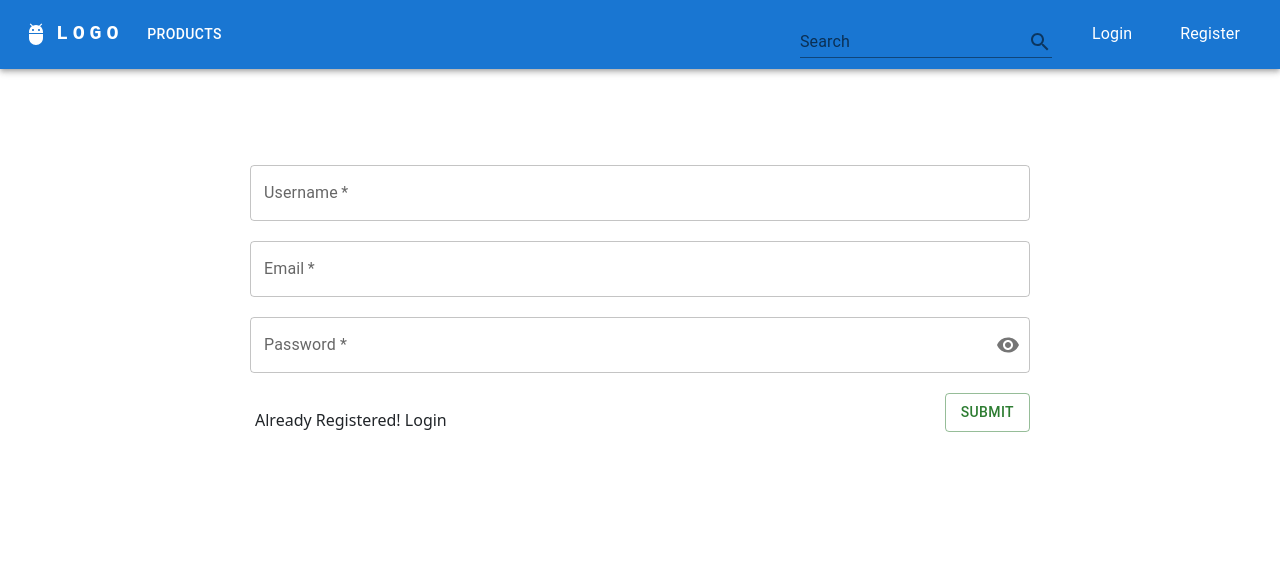
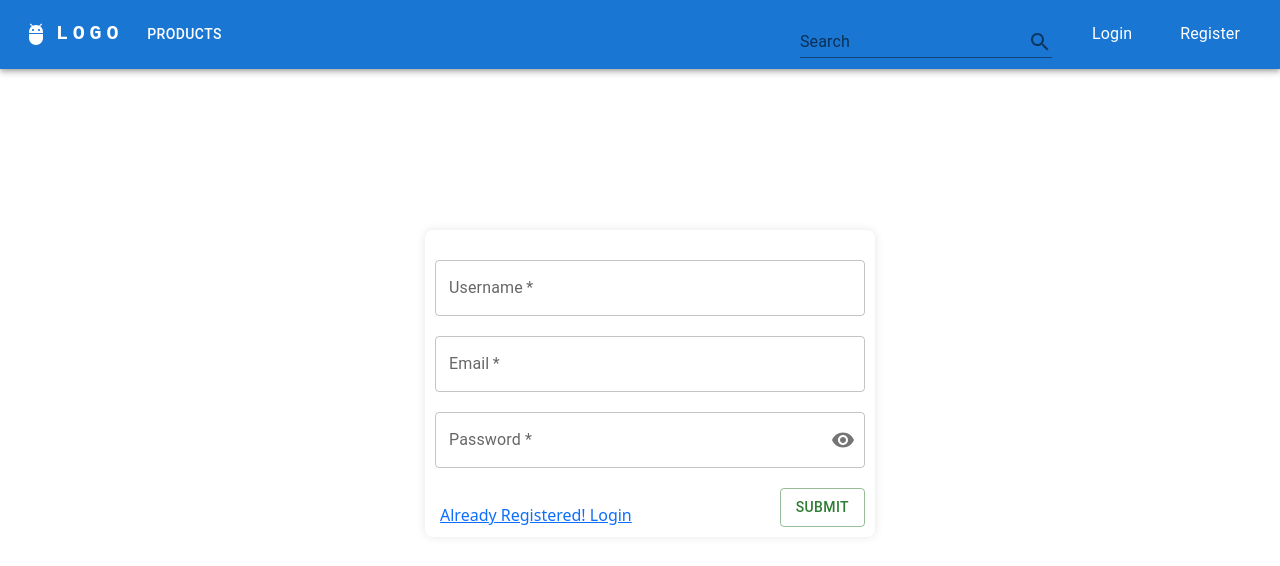
Before and after one commit to VikranthKA/eCommerce-ZIDIOPROJECT, a React (Create React App) app in the folder frontend/: page /register in a window 1280 px wide. Shown: the top 566 px of the page. Built offline with nearby package versions, Linux system fonts and the light colour scheme.

Commit message:
completed the redux persist and role based page access

```diff
--- a/frontend/src/App.js
+++ b/frontend/src/App.js
@@ -7,17 +7,20 @@ import ContactUs from "./pages/ContactUs"
 import Products from './pages/Products'
 import Profile from './pages/Profile/Profile'
 // import {STL,GLB} from './components/3D/Three'
+import Dashboard from './components/Admin/Dashboard/Dashboard'
 import Login from './pages/Login'
 import Register from './pages/Register'
 // import Spline from '@splinetool/react-spline/next';
 import axios from './Utils/api_resources/axios'
 import {verifyLogin} from "./react-redux/slices/actions/userActions"
-import { useAppDispatch } from './react-redux/hooks/reduxHooks'
+import { useAppDispatch, useAppSelector } from './react-redux/hooks/reduxHooks'
 
 
 
 const App = () => {
   const dispatch = useAppDispatch()
+  const userData = useAppSelector(state=>state.user)
+
   useEffect(()=>{
     (async()=>{
       // dispatch(verifyLogin())
@@ -30,7 +33,7 @@ const App = () => {
 
       <Header/>
       <Routes>
-        <Route path="/" element={<Home/>}/>
+        <Route path="/" element={userData.isLogin && userData.decodedData.role==="Customer" && <Home/> || userData.decodedData==="Admin" || "SuperAdmin" && <Dashboard/> }/>
         <Route path="/aboutUS" element={<AboutUs/>}/>
         <Route path="/contactUS" element={<ContactUs/>}/>
         <Route path="/products" element={<Products/>}/>
--- a/frontend/src/components/Admin/Dashboard/Dashboard.jsx
+++ b/frontend/src/components/Admin/Dashboard/Dashboard.jsx
@@ -1,15 +1,15 @@
 import React from 'react';
 import clsx from 'clsx';
-import { makeStyles } from '@material-ui/core/styles';
-import Drawer from '@material-ui/core/Drawer';
-import Button from '@material-ui/core/Button';
-import List from '@material-ui/core/List';
-import Divider from '@material-ui/core/Divider';
-import ListItem from '@material-ui/core/ListItem';
-import ListItemIcon from '@material-ui/core/ListItemIcon';
-import ListItemText from '@material-ui/core/ListItemText';
-import InboxIcon from '@material-ui/icons/MoveToInbox';
-import MailIcon from '@material-ui/icons/Mail';
+import { makeStyles } from '@mui/styles';
+import Drawer from '@mui/material/Drawer';
+import Button from '@mui/material/Button';
+import List from '@mui/material/List';
+import Divider from '@mui/material/Divider';
+import ListItem from '@mui/material/ListItem';
+import ListItemIcon from '@mui/material/ListItemIcon';
+import ListItemText from '@mui/material/ListItemText';
+import MoveToInboxIcon from '@mui/icons-material/MoveToInbox';
+import MailIcon from '@mui/icons-material/Mail';
 
 const useStyles = makeStyles({
   list: {
@@ -49,7 +49,7 @@ export default function TemporaryDrawer() {
       <List>
         {['Inbox', 'Starred', 'Send email', 'Drafts'].map((text, index) => (
           <ListItem button key={text}>
-            <ListItemIcon>{index % 2 === 0 ? <InboxIcon /> : <MailIcon />}</ListItemIcon>
+            <ListItemIcon>{index % 2 === 0 ? <MoveToInboxIcon /> : <MailIcon />}</ListItemIcon>
             <ListItemText primary={text} />
           </ListItem>
         ))}
@@ -58,7 +58,7 @@ export default function TemporaryDrawer() {
       <List>
         {['All mail', 'Trash', 'Spam'].map((text, index) => (
           <ListItem button key={text}>
-            <ListItemIcon>{index % 2 === 0 ? <InboxIcon /> : <MailIcon />}</ListItemIcon>
+            <ListItemIcon>{index % 2 === 0 ? <MoveToInboxIcon /> : <MailIcon />}</ListItemIcon>
             <ListItemText primary={text} />
           </ListItem>
         ))}
--- a/frontend/src/index.js
+++ b/frontend/src/index.js
@@ -4,18 +4,24 @@ import App from './App';
 import { Provider } from 'react-redux'
 import { BrowserRouter } from 'react-router-dom'
 import 'bootstrap/dist/css/bootstrap.min.css';
-import reduxStore from './react-redux/store/configureStore';
+import {
+    store,persistor
+} from './react-redux/store/configureStore';
+import { PersistGate } from 'redux-persist/integration/react';
 
 
-reduxStore.subscribe(() => {
-    console.log('State_Updated', reduxStore.getState())
+store.subscribe(() => {
+    console.log('State_Updated', store.getState())
 })
 
 const root = ReactDOM.createRoot(document.getElementById('root'));
 root.render(
     <BrowserRouter>
-        <Provider store={reduxStore}>
+        <Provider store={store}>
+            <PersistGate loading={null} persistor={persistor}>
+
             <App />
+            </PersistGate>
         </Provider>
     </BrowserRouter>
 
--- a/frontend/src/pages/Login.jsx
+++ b/frontend/src/pages/Login.jsx
@@ -30,9 +30,6 @@ export default function Login() {
   //initialize
   const cookie = new Cookies()
   const dispatch = useAppDispatch()
-
-
-
 
   const handleMouseDownPassword = (event) => {
     event.preventDefault();
--- a/frontend/src/pages/Register.jsx
+++ b/frontend/src/pages/Register.jsx
@@ -63,8 +63,8 @@ export default function Register() {
 
   return (
     <>
-      <div style={{ display: "flex", justifyContent: "center", width: "100%", marginTop: "60px" }}>
-        <form onSubmit={formik.handleSubmit}>
+      {/* <div style={{ display: "flex", justifyContent: "center", width: "100%", marginTop: "60px" ,alignContent:"center",alignItems:"center"}}>
+        <form onSubmit={formik.handleSubmit} style={{display:"flex",flexDirection:"column",justifyContent:"center",alignItems:"center"}}>
 
 
           <p >{formik.errors.username}</p>
@@ -133,8 +133,9 @@ export default function Register() {
               sx={{ marginTop: "15px", marginLeft: "5px" }}
             >
 
+              <Link to="/Login">
               Already Registered! Login
-              <Link to="/Login"></Link>
+              </Link>
             </Typography>
             <Button
               type="submit"
@@ -149,7 +150,106 @@ export default function Register() {
           </div>
           <ToastContainer />
         </form>
-      </div>
+      </div> */}
+      <div style={{
+      display: 'flex',
+      justifyContent: 'center',
+      alignItems: 'center',
+      width: '100%',
+      height: '100vh',
+
+      margin:"-85px 10px 0 10px",
+      boxSizing: 'border-box',
+    }}>
+      <form onSubmit={formik.handleSubmit} style={{
+        display: 'flex',
+        flexDirection: 'column',
+        justifyContent: 'center',
+        alignItems: 'center',
+        width: '100%',
+        maxWidth: '450px',
+        // backgroundColor: 'white',
+        padding: '10px',
+        boxShadow: '0 0 10px rgba(0, 0, 0, 0.1)',
+        borderRadius: '8px',
+      }}>
+        {formik.errors.username && <p>{formik.errors.username}</p>}
+        <TextField
+          id="outlined-basic-username"
+          label="Username"
+          variant="outlined"
+          sx={{ width: '100%', mt: '20px' }}
+          name="username"
+          type="text"
+          required
+          value={formik.values.username}
+          onChange={formik.handleChange}
+        />
+        {formik.errors.username && (
+          <Alert severity="error" sx={{ marginBottom: '10px' }}>
+            <span>{formik.errors.username}</span>
+          </Alert>
+        )}
+        <TextField
+          id="outlined-basic-email"
+          label="Email"
+          variant="outlined"
+          sx={{ width: '100%', mt: '20px' }}
+          name="email"
+          type="text"
+          required
+          value={formik.values.email}
+          onChange={formik.handleChange}
+        />
+        <FormControl variant="outlined" sx={{ width: '100%', mt: '20px', mb: '20px' }}>
+          <InputLabel htmlFor="outlined-adornment-password">Password *</InputLabel>
+          <OutlinedInput
+            id="outlined-adornment-password"
+            type={showPassword ? 'text' : 'password'}
+            label="Password"
+            name="password"
+            value={formik.values.password}
+            onChange={formik.handleChange}
+            endAdornment={
+              <InputAdornment position="end">
+                <IconButton
+                  aria-label="toggle password visibility"
+                  onClick={handleClickShowPassword}
+                  onMouseDown={handleMouseDownPassword}
+                  edge="end"
+                >
+                  {showPassword ? <VisibilityOff /> : <Visibility />}
+                </IconButton>
+              </InputAdornment>
+            }
+          />
+        </FormControl>
+        {formik.errors.password && (
+          <Alert severity="error" sx={{ marginBottom: '10px' }}>
+            <span>{formik.errors.password}</span>
+          </Alert>
+        )}
+        {serverErr && (
+          <Alert severity="error" sx={{ marginBottom: '20px' }}>
+            <span>{JSON.stringify(serverErr)}</span>
+          </Alert>
+        )}
+        <div style={{ display: 'flex', justifyContent: 'space-between', width: '100%' }}>
+          <Typography
+            onClick={() => navigate('/Login')}
+            variant="outlined"
+            color="info"
+            sx={{ marginTop: '15px', marginLeft: '5px' }}
+          >
+            <Link to="/Login">Already Registered! Login</Link>
+          </Typography>
+          <Button type="submit" variant="outlined" color="success">
+            Submit
+          </Button>
+        </div>
+        <ToastContainer />
+      </form>
+    </div>
 
     </>
   );
--- a/frontend/src/react-redux/slices/actions/userActions.js
+++ b/frontend/src/react-redux/slices/actions/userActions.js
@@ -13,11 +13,8 @@ export const decodeToken = () => {
 
 export const verifyLogout =()=>{
     cookies.remove("jwt_authorization")
-
-
     return {
         type:LOGOUT,
-
     }
 
 }
@@ -29,13 +26,12 @@ export const verifyLogin =(jwt_token)=>{
     cookies.set("jwt_authorization",jwt_token,{
         expires:new Date(decodeToken.exp * 1000)
     })
+
     return {
         type:LOGIN,
         payload:{
             decodeToken,
             jwt_token
         }
-
-
     }
 }
--- a/frontend/src/react-redux/store/configureStore.js
+++ b/frontend/src/react-redux/store/configureStore.js
@@ -1,12 +1,24 @@
 import {configureStore} from '@reduxjs/toolkit'
 import rootReducer from '../rootReducer/rootReducer'
+import {persistStore, persistReducer} from 'redux-persist'
+import storage from 'redux-persist/lib/storage'
 
+const persistConfig = {
+    key:'root',
+    storage,
+}
+
+const persistedReducer = persistReducer(persistConfig,rootReducer)
 
 const store = configureStore({
-    reducer:rootReducer
+    reducer:persistedReducer
 
 })
 
+const persistor = persistStore(store)
 
 
-export default store
+
+export {
+    store,persistor
+}
```
Also changed, not shown: frontend/package.json (+5 -3 lines), frontend/src/components/Layout/Header.jsx (+15 -17 lines), frontend/src/components/Private/PrivateRoute.jsx (added, +28 -0 lines), 1 other file (tests, documents, lock files or other folders).
